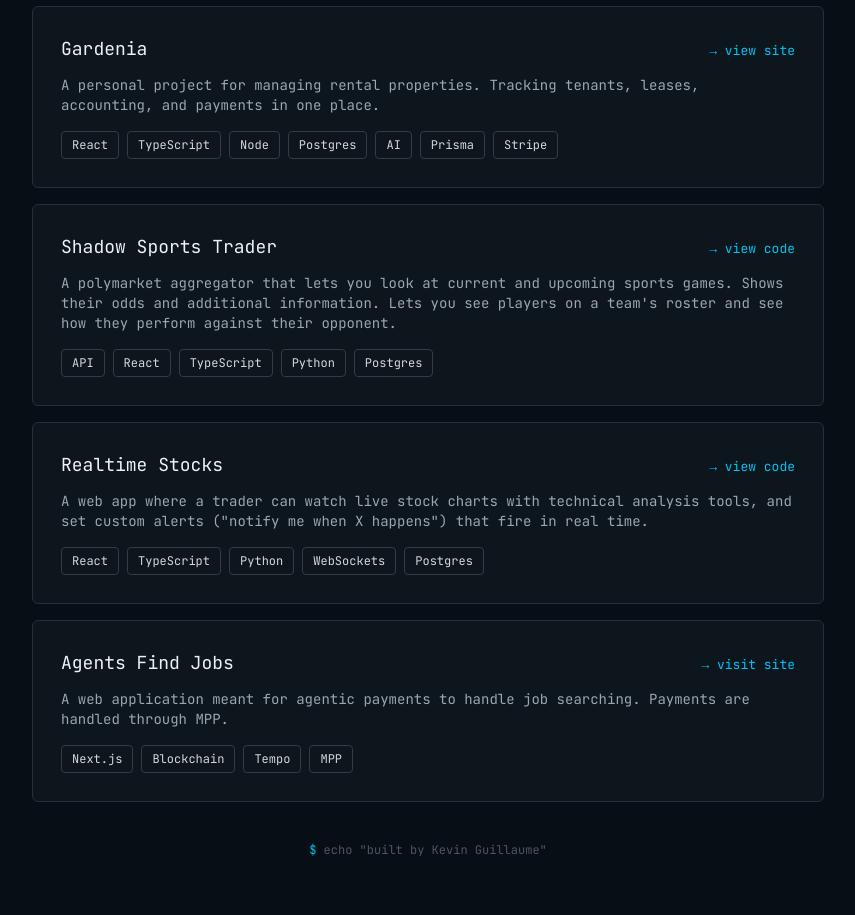
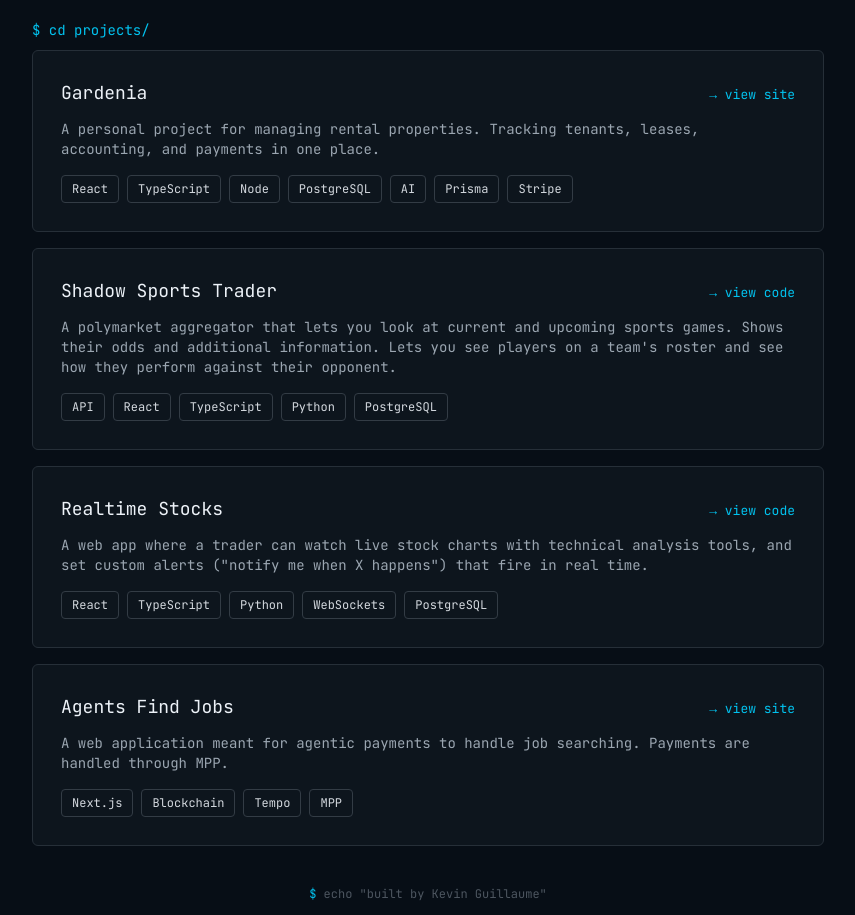
Before and after one commit to KevinGuillaume/aboutme, a React (Vite) app in the folder aboutme/: page / in a window 1280 px wide. Shown: the part 1480-2395 px from the top of the page, without its empty margins (212-1067 px from the left). Built offline with nearby package versions, Linux system fonts and the light colour scheme.

Commit message:
Update App.tsx

```diff
--- a/aboutme/src/App.tsx
+++ b/aboutme/src/App.tsx
@@ -1,7 +1,7 @@
 import { FaGithub, FaLinkedin, FaXTwitter, FaFileLines } from "react-icons/fa6";
 import Card from './components/Card'
 
-const skills = ["JavaScript", "TypeScript", "React", "Node.js", "MySQL", "Postgres", "NoSQL (MongoDB)", "Asana", "Tailwind", "Bootstrap", "MaterialUI", "FastAPI", "Gunicorn"]
+const skills = ["JavaScript", "TypeScript", "React", "Node.js", "MySQL", "PostgreSQL", "NoSQL (MongoDB)", "Asana", "Tailwind", "Bootstrap", "MaterialUI", "FastAPI", "Gunicorn"]
 
 const projects = [
   {
@@ -9,26 +9,26 @@
     link: "https://gardenia-g7p9.onrender.com/",
     linkLabel: "→ view site",
     description: "A personal project for managing rental properties. Tracking tenants, leases, accounting, and payments in one place.",
-    tags: ["React", "TypeScript", "Node", "Postgres", "AI", "Prisma", "Stripe"],
+    tags: ["React", "TypeScript", "Node", "PostgreSQL", "AI", "Prisma", "Stripe"],
   },
   {
     title: "Shadow Sports Trader",
     link: "https://github.com/KevinGuillaume/ShadowTrader",
     linkLabel: "→ view code",
     description: "A polymarket aggregator that lets you look at current and upcoming sports games. Shows their odds and additional information. Lets you see players on a team's roster and see how they perform against their opponent.",
-    tags: ["API", "React", "TypeScript", "Python", "Postgres"],
+    tags: ["API", "React", "TypeScript", "Python", "PostgreSQL"],
   },
   {
     title: "Realtime Stocks",
     link: "https://github.com/KevinGuillaume/RealtimeStocks",
     linkLabel: "→ view code",
     description: "A web app where a trader can watch live stock charts with technical analysis tools, and set custom alerts (\"notify me when X happens\") that fire in real time.",
-    tags: ["React", "TypeScript", "Python", "WebSockets", "Postgres"],
+    tags: ["React", "TypeScript", "Python", "WebSockets", "PostgreSQL"],
   },
   {
     title: "Agents Find Jobs",
     link: "https://agentsfindjobs.vercel.app",
-    linkLabel: "→ visit site",
+    linkLabel: "→ view site",
     description: "A web application meant for agentic payments to handle job searching. Payments are handled through MPP.",
     tags: ["Next.js", "Blockchain", "Tempo", "MPP"],
   },
```
